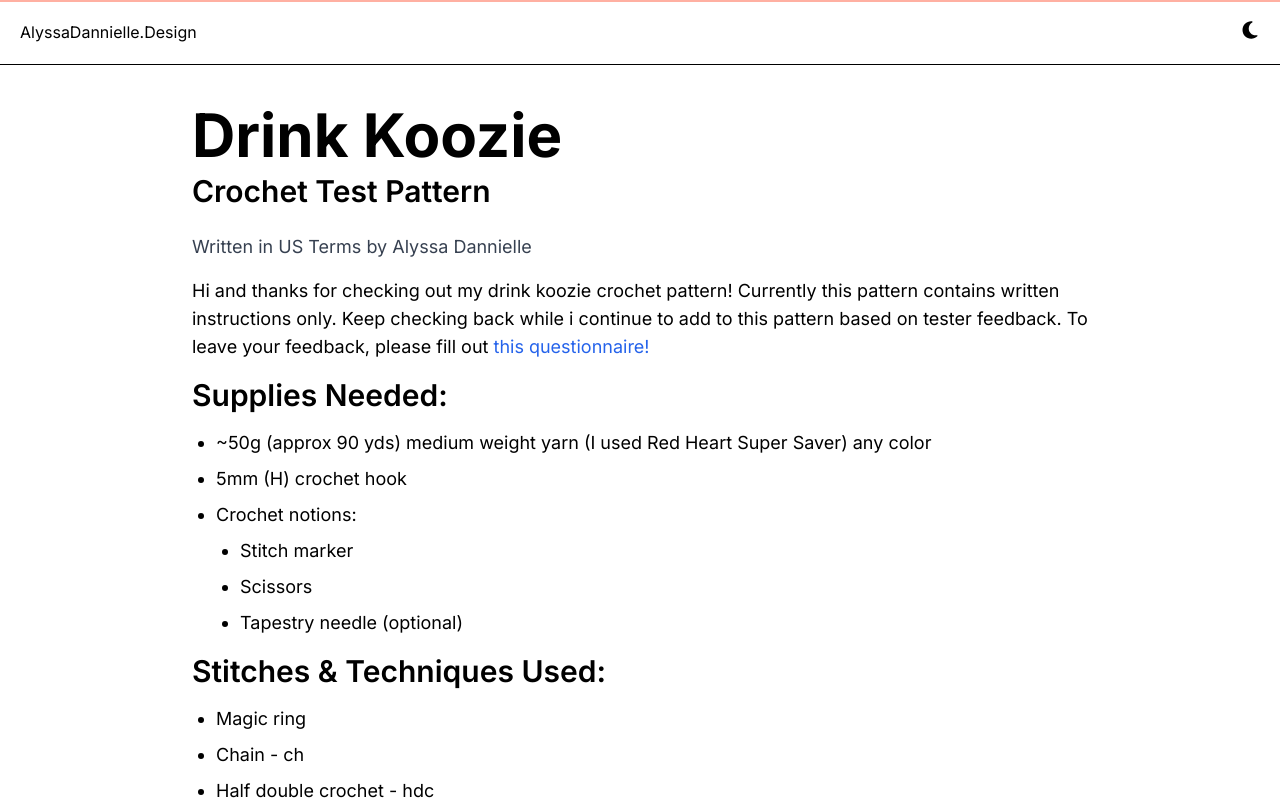
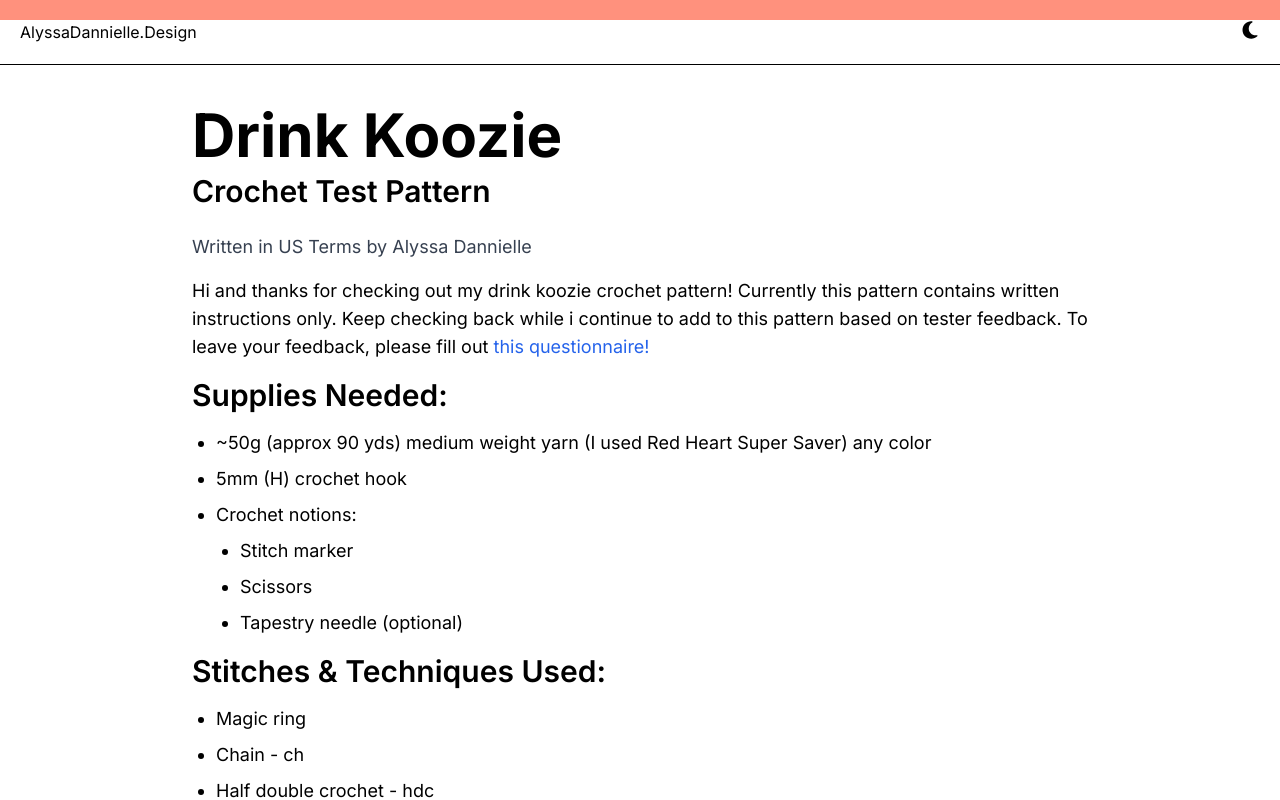
Before and after one commit to alyssa-dannielle/alyssa-dannielle-designs, a Next.js app: page /patterns/drink-koozie in a window 1280 px wide. Shown: the top 800 px of the page. Built offline with nearby package versions, Linux system fonts and the light colour scheme.

Commit message:
simplified styling code

```diff
--- a/app/components/PatternLineTracker.module.css
+++ b/app/components/PatternLineTracker.module.css
@@ -2,13 +2,12 @@
   position: fixed;
   left: 0;
   width: 100%;
-  height: 2px;
+  height: 20px;
   background-color: rgba(255, 99, 71, 0.5);
   cursor: row-resize;
   z-index: 1000;
 }
 
 .lineTracker:hover {
-  height: 4px;
   background-color: rgba(255, 99, 71, 0.7);
 }
--- a/app/components/PatternLineTracker.tsx
+++ b/app/components/PatternLineTracker.tsx
@@ -1,6 +1,7 @@
-'use client';
+"use client";
 
-import { useEffect, useState } from 'react';
+import { useEffect, useState } from "react";
+import styles from "./PatternLineTracker.module.css";
 
 const PatternLineTracker = () => {
   const [position, setPosition] = useState(0);
@@ -8,7 +9,7 @@ const PatternLineTracker = () => {
 
   useEffect(() => {
     // Load saved position from localStorage
-    const savedPosition = localStorage.getItem('patternLinePosition');
+    const savedPosition = localStorage.getItem("patternLinePosition");
     if (savedPosition) {
       setPosition(parseInt(savedPosition));
     }
@@ -22,7 +23,7 @@ const PatternLineTracker = () => {
     if (isDragging) {
       const newPosition = e.clientY;
       setPosition(newPosition);
-      localStorage.setItem('patternLinePosition', newPosition.toString());
+      localStorage.setItem("patternLinePosition", newPosition.toString());
     }
   };
 
@@ -32,28 +33,20 @@ const PatternLineTracker = () => {
 
   useEffect(() => {
     if (isDragging) {
-      window.addEventListener('mousemove', handleMouseMove);
-      window.addEventListener('mouseup', handleMouseUp);
+      window.addEventListener("mousemove", handleMouseMove);
+      window.addEventListener("mouseup", handleMouseUp);
     }
 
     return () => {
-      window.removeEventListener('mousemove', handleMouseMove);
-      window.removeEventListener('mouseup', handleMouseUp);
+      window.removeEventListener("mousemove", handleMouseMove);
+      window.removeEventListener("mouseup", handleMouseUp);
     };
   }, [isDragging]);
 
   return (
     <div
-      style={{
-        position: 'fixed',
-        left: 0,
-        top: position,
-        width: '100%',
-        height: '2px',
-        backgroundColor: 'rgba(255, 99, 71, 0.5)',
-        cursor: 'row-resize',
-        zIndex: 1000,
-      }}
+      className={styles.lineTracker}
+      style={{ top: position }}
       onMouseDown={handleMouseDown}
     />
   );
```
